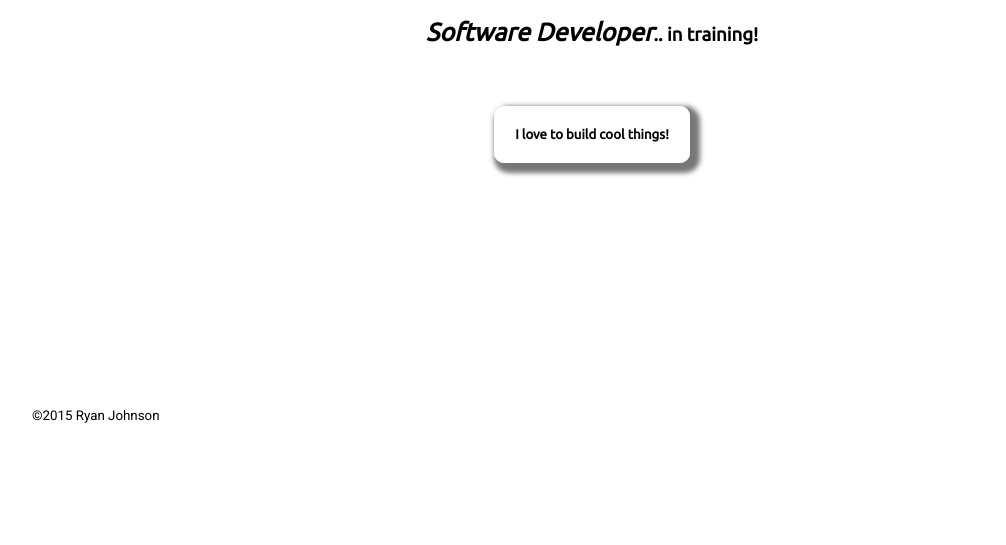
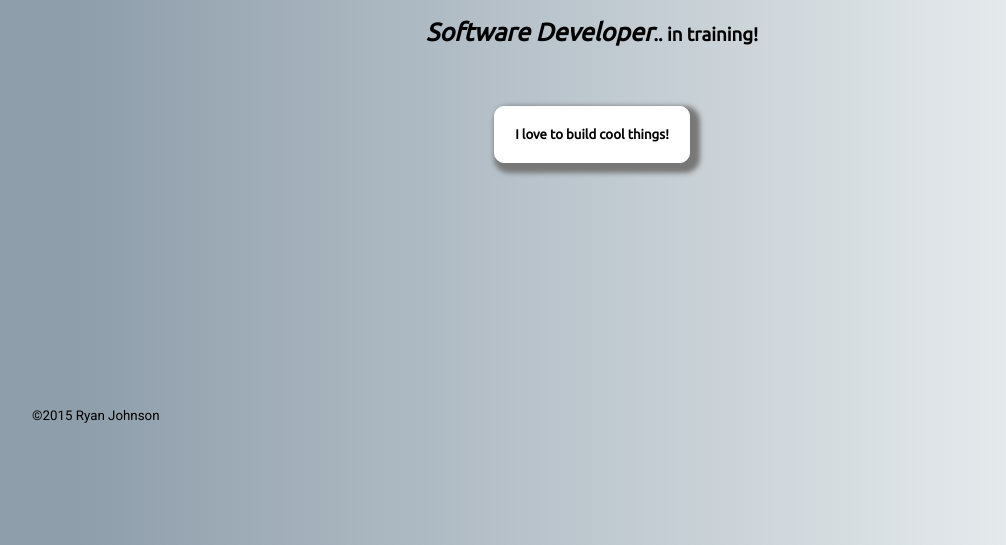
Before and after one commit to rjohnson4444/rjohnson4444.github.io, a plain HTML site: page index.html in a window 1280 px wide. Shown: the part 255-800 px from the top of the page, without its empty margins (48-1054 px from the left). Drawn offline with Linux system fonts and the light colour scheme.

Commit message:
Added a background

```diff
--- a/assets/stylesheets/main.css
+++ b/assets/stylesheets/main.css
@@ -25,6 +25,12 @@ nav a {
 
 body {
   margin: 0 80px;
+  background: -webkit-linear-gradient(90deg, #8e9eab 10%, #eef2f3 90%); /* Chrome 10+, Saf5.1+ */
+  background:    -moz-linear-gradient(90deg, #8e9eab 10%, #eef2f3 90%); /* FF3.6+ */
+  background:     -ms-linear-gradient(90deg, #8e9eab 10%, #eef2f3 90%); /* IE10 */
+  background:      -o-linear-gradient(90deg, #8e9eab 10%, #eef2f3 90%); /* Opera 11.10+ */
+  background:         linear-gradient(90deg, #8e9eab 10%, #eef2f3 90%); /* W3C */
+
 }
 
 .main {
@@ -60,6 +66,7 @@ body {
 #cool-things {
   display: inline-block;
   color: black;
+  background-color: white;
   padding: 20px;
   border: 1px solid white;
   border-radius: 10px;
```
